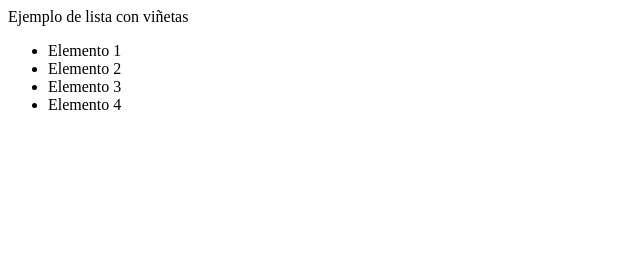
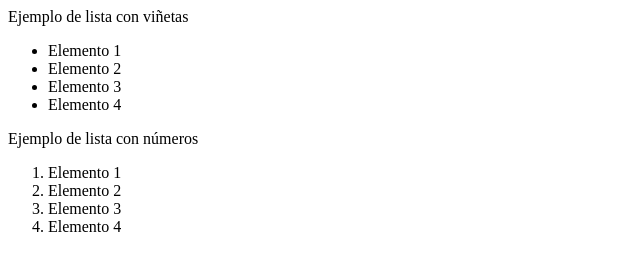
Before and after one commit to Domiciano/PasaporteGITEjercicioJ, a plain HTML site: page alfa.html in a window 1280 px wide. Shown: the whole page, without its empty margins (0-640 px from the left). Drawn offline with Linux system fonts and the light colour scheme.

Commit message:
Lista con numeros

```diff
--- a/alfa.html
+++ b/alfa.html
@@ -13,6 +13,13 @@
                 <li>Elemento 3</li>
                 <li>Elemento 4</li>
             </ul>
+            <p>Ejemplo de lista con números</p>
+            <ol>
+                <li>Elemento 1</li>
+                <li>Elemento 2</li>
+                <li>Elemento 3</li>
+                <li>Elemento 4</li>
+            </ol>
 
         </div>
     </body>
```
